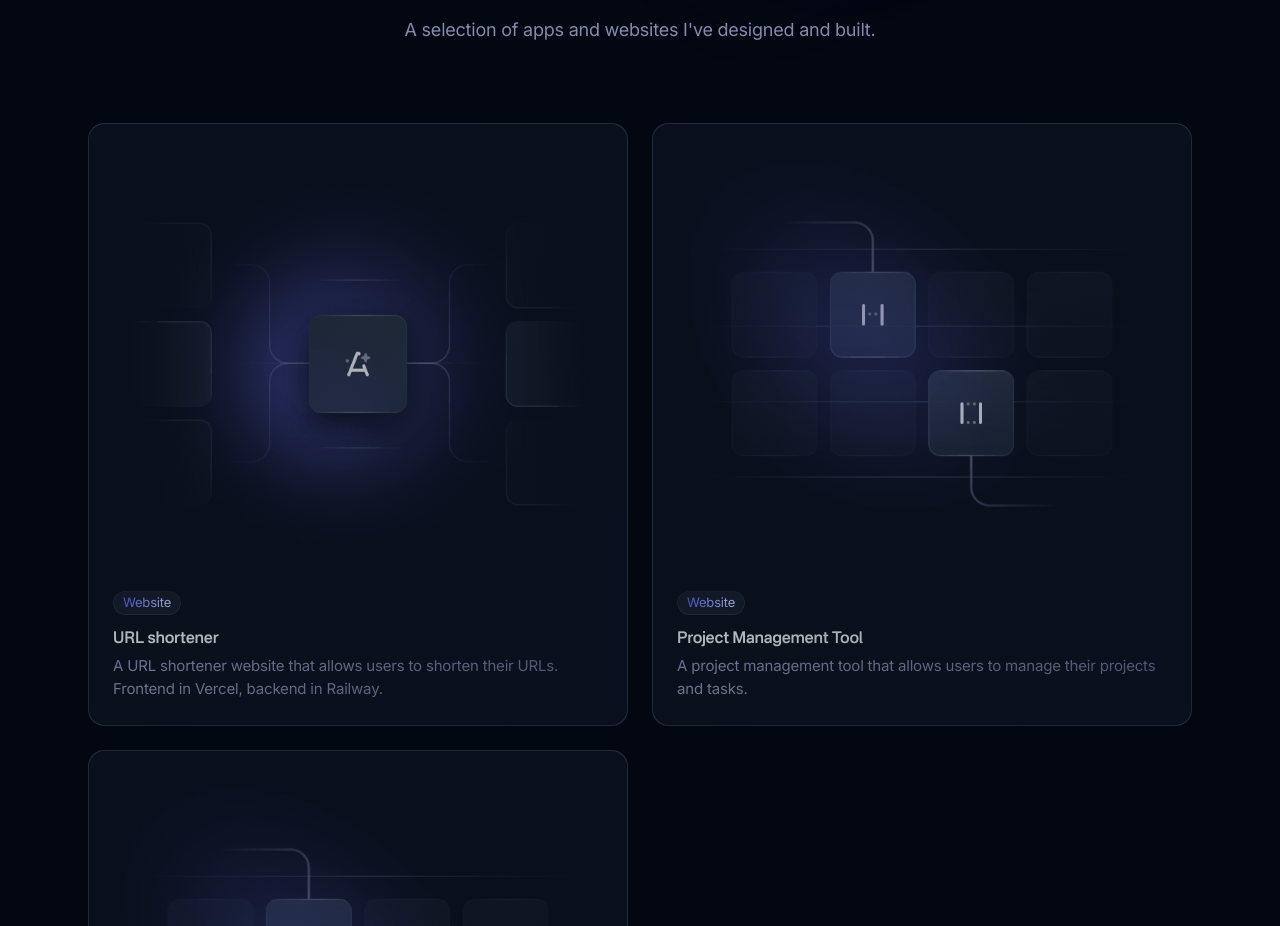
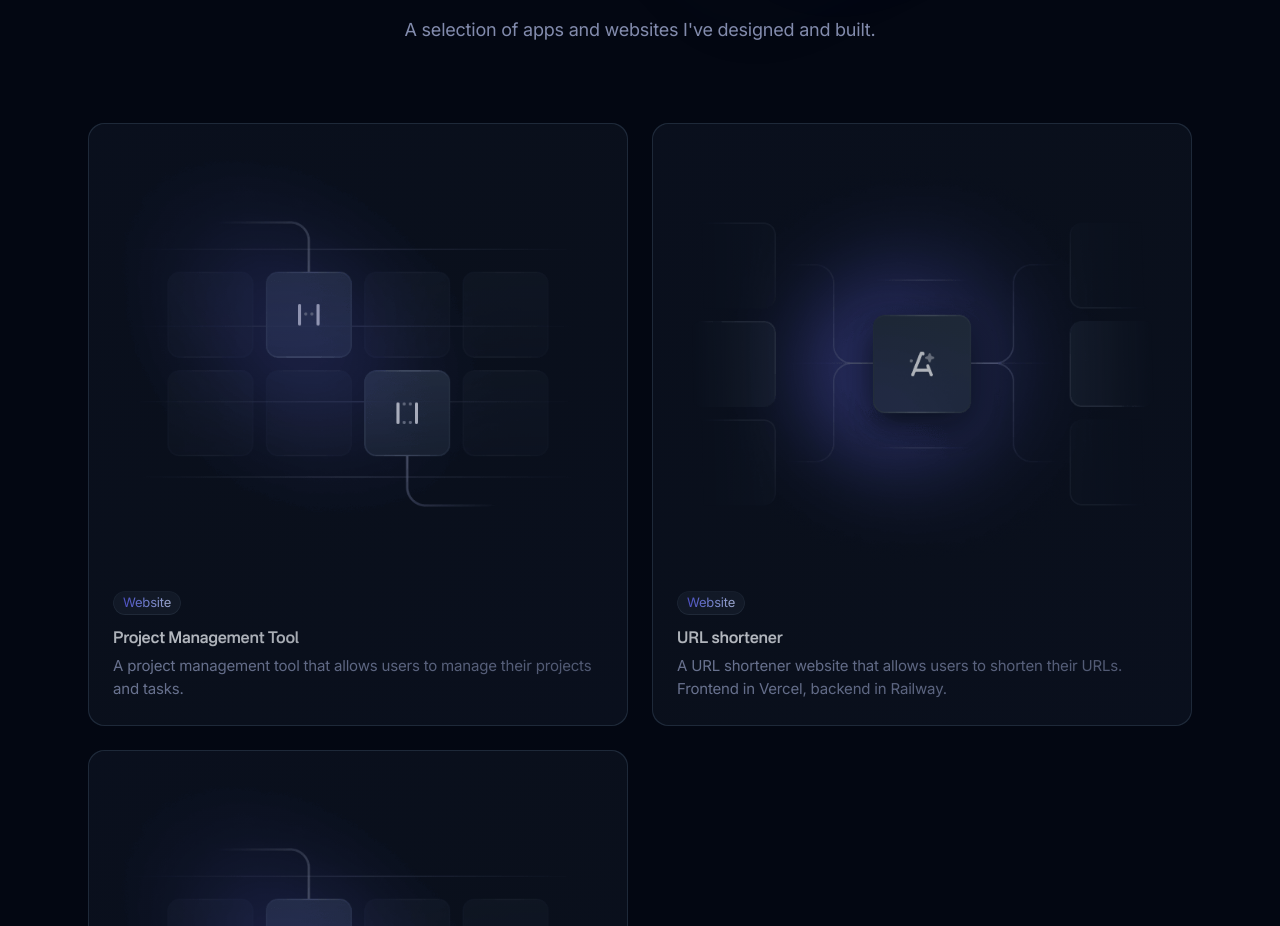
Before and after one commit to samtejeda/Portfolio, a Next.js app: page / in a window 1280 px wide. Shown: the part 411-1337 px from the top of the page. Built offline with nearby package versions, Linux system fonts and the light colour scheme.

Commit message:
Remove duplicate project entry from workflows
Removed duplicate project entry for 'Project Management Tool' and adjusted the project list accordingly.

```diff
--- a/components/workflows.tsx
+++ b/components/workflows.tsx
@@ -6,7 +6,14 @@ import Spotlight from "@/components/spotlight";
 
 const projects = [
 
-
+  {
+    img: WorflowImg01,
+    alt: "Project 2",
+    tag: "Website",
+    title: "Project Management Tool",
+    description: "A project management tool that allows users to manage their projects and tasks.",
+    href: "https://huddle-task-manager.vercel.app/login",
+  },
   {
     img: WorflowImg03,
     alt: "Project 1",
@@ -14,14 +21,6 @@ const projects = [
     title: "URL shortener",
     description: "A URL shortener website that allows users to shorten their URLs. Frontend in Vercel, backend in Railway.",
     href: "https://url-shortener-liart-six.vercel.app/",
-  },
-  {
-    img: WorflowImg01,
-    alt: "Project 2",
-    tag: "Website",
-    title: "Project Management Tool",
-    description: "A project management tool that allows users to manage their projects and tasks.",
-    href: "https://huddle-task-manager.vercel.app/login",
   },
   {
     img: WorflowImg01,
```
